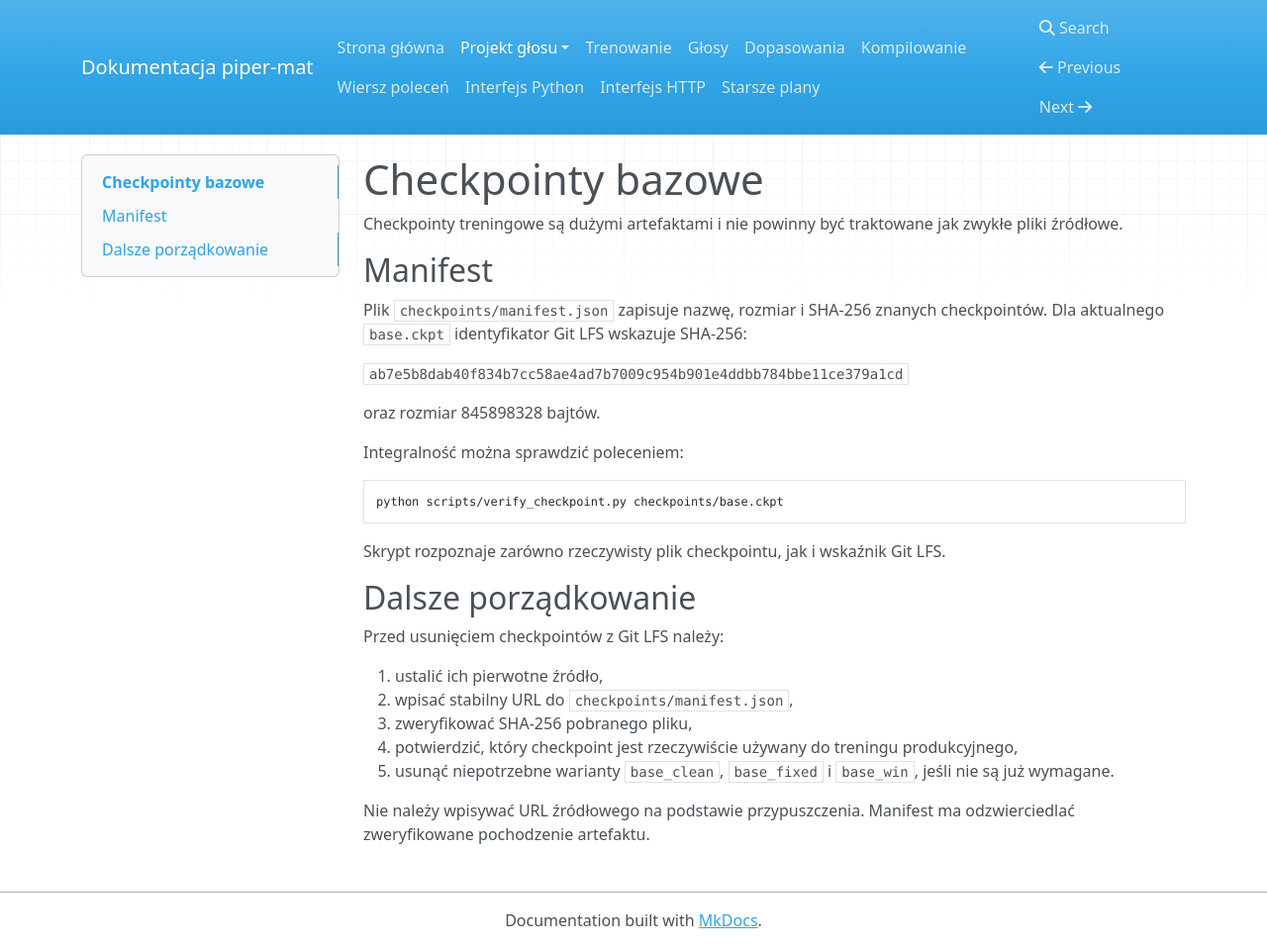
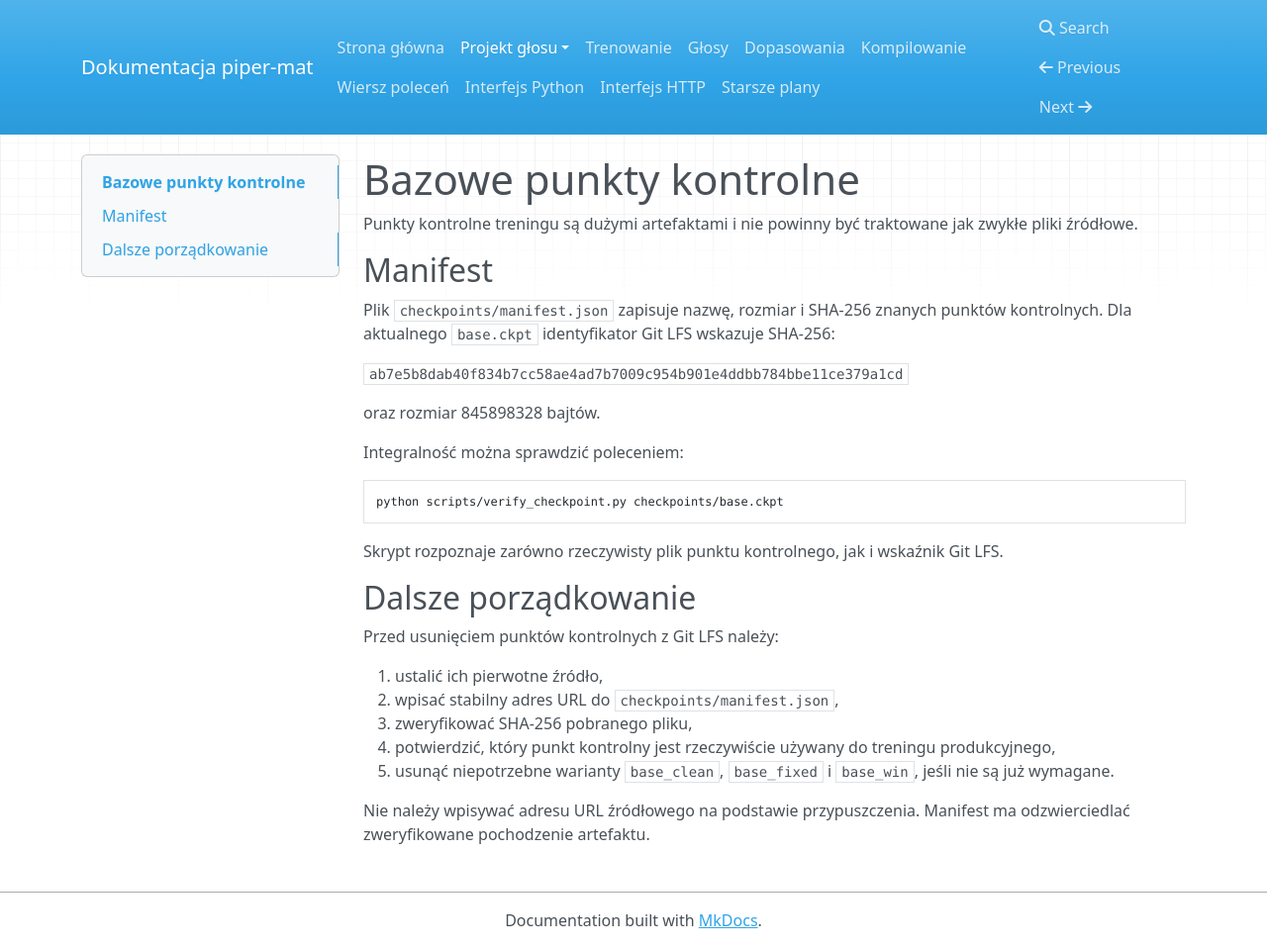
Before and after one commit to MatPomGit/piper-mat, an MkDocs documentation site: the page built from docs/CHECKPOINTS.md, in a window 1280 px wide and 958 px high. Shown: the whole window at 99% size. Built offline with MkDocs 1.6.1, drawn with Linux system fonts in a browser that asks for light colours; nearby versions of some CDN libraries.

Commit message:
Spolszcz dokumentację punktów kontrolnych

````diff
--- a/docs/CHECKPOINTS.md
+++ b/docs/CHECKPOINTS.md
@@ -1,10 +1,10 @@
-# Checkpointy bazowe
+# Bazowe punkty kontrolne
 
-Checkpointy treningowe są dużymi artefaktami i nie powinny być traktowane jak zwykłe pliki źródłowe.
+Punkty kontrolne treningu są dużymi artefaktami i nie powinny być traktowane jak zwykłe pliki źródłowe.
 
 ## Manifest
 
-Plik `checkpoints/manifest.json` zapisuje nazwę, rozmiar i SHA-256 znanych checkpointów. Dla aktualnego `base.ckpt` identyfikator Git LFS wskazuje SHA-256:
+Plik `checkpoints/manifest.json` zapisuje nazwę, rozmiar i SHA-256 znanych punktów kontrolnych. Dla aktualnego `base.ckpt` identyfikator Git LFS wskazuje SHA-256:
 
 `ab7e5b8dab40f834b7cc58ae4ad7b7009c954b901e4ddbb784bbe11ce379a1cd`
 
@@ -16,16 +16,16 @@ Integralność można sprawdzić poleceniem:
 python scripts/verify_checkpoint.py checkpoints/base.ckpt
 ```
 
-Skrypt rozpoznaje zarówno rzeczywisty plik checkpointu, jak i wskaźnik Git LFS.
+Skrypt rozpoznaje zarówno rzeczywisty plik punktu kontrolnego, jak i wskaźnik Git LFS.
 
 ## Dalsze porządkowanie
 
-Przed usunięciem checkpointów z Git LFS należy:
+Przed usunięciem punktów kontrolnych z Git LFS należy:
 
 1. ustalić ich pierwotne źródło,
-2. wpisać stabilny URL do `checkpoints/manifest.json`,
+2. wpisać stabilny adres URL do `checkpoints/manifest.json`,
 3. zweryfikować SHA-256 pobranego pliku,
-4. potwierdzić, który checkpoint jest rzeczywiście używany do treningu produkcyjnego,
+4. potwierdzić, który punkt kontrolny jest rzeczywiście używany do treningu produkcyjnego,
 5. usunąć niepotrzebne warianty `base_clean`, `base_fixed` i `base_win`, jeśli nie są już wymagane.
 
-Nie należy wpisywać URL źródłowego na podstawie przypuszczenia. Manifest ma odzwierciedlać zweryfikowane pochodzenie artefaktu.
+Nie należy wpisywać adresu URL źródłowego na podstawie przypuszczenia. Manifest ma odzwierciedlać zweryfikowane pochodzenie artefaktu.
````
